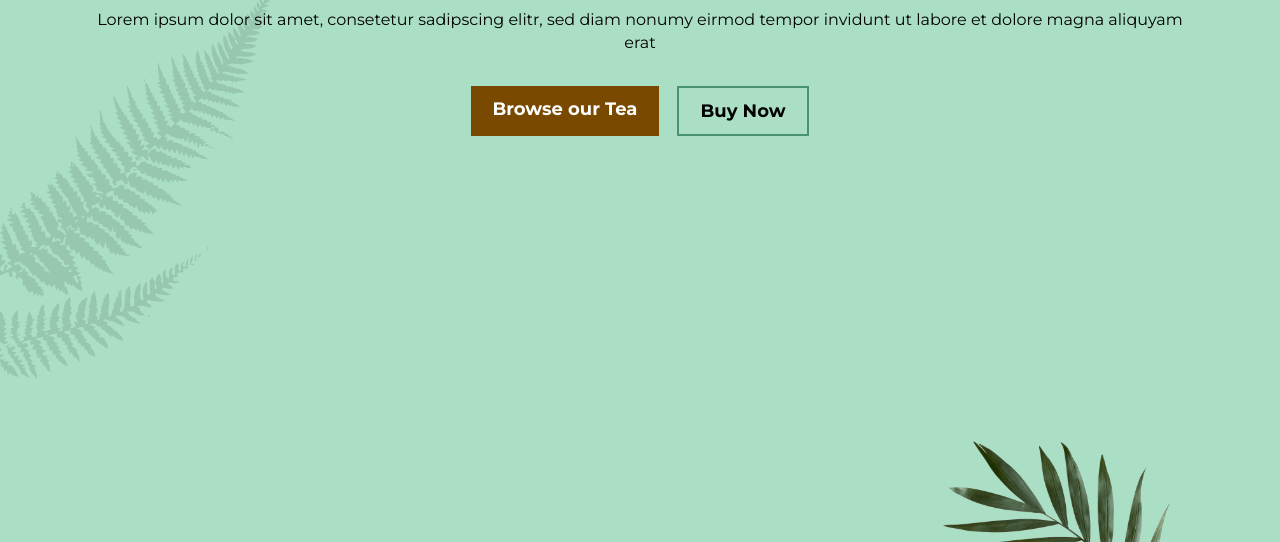
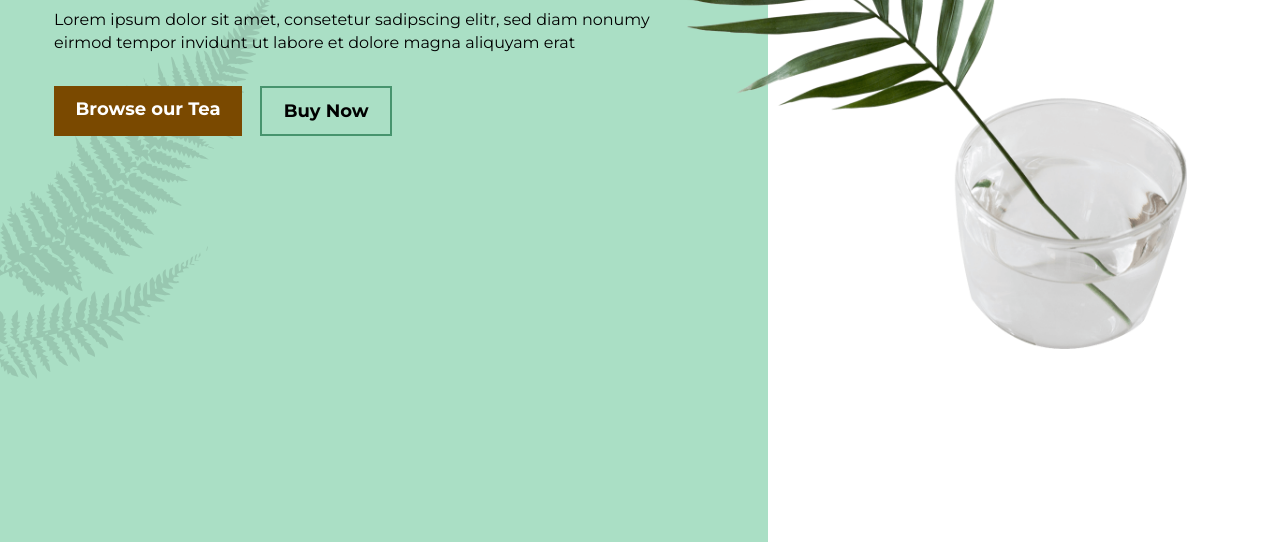
Before and after one commit to thet-naing-soe/tea-place, a plain HTML site: page index.html in a window 1280 px wide. Shown: the part 258-800 px from the top of the page. Drawn offline with nearby package versions, Linux system fonts and the light colour scheme.

Commit message:
desktop layout

```diff
--- a/index.css
+++ b/index.css
@@ -172,8 +172,54 @@ p {
     margin-left: 1em;
   }
 }
+/* ================
+  Desktop Layout
+================ */
+@media (min-width: 850px) {
+  body {
+    background-color: white;
+  }
+  .left-col {
+    width: 60%;
+    background-color: #aadfc5;
+    position: absolute;
+    top: 0;
+    height: 100vh;
+    z-index: -1;
+  }
+  main {
+    text-align: left;
+    width: 90%;
+    margin-left: 2em;
+  }
+  p {
+    width: 100%;
+  }
+  .btn-container {
+    justify-content: left;
+  }
+  h1:before {
+    width: 10%;
+    left: 0;
+  }
+  .content-wrapper {
+    display: flex;
+  }
+  .plant-container {
+    position: unset;
+    width: auto;
+    height: auto;
+    display: grid;
+    place-content: center;
+    margin-top: 4em;
+    margin-right: 2em;
+  }
+  .plant {
+    position: unset;
+    width: 90%;
+  }
+}
 /*
-
 - White Space
 - Color
 - Contrast
```
